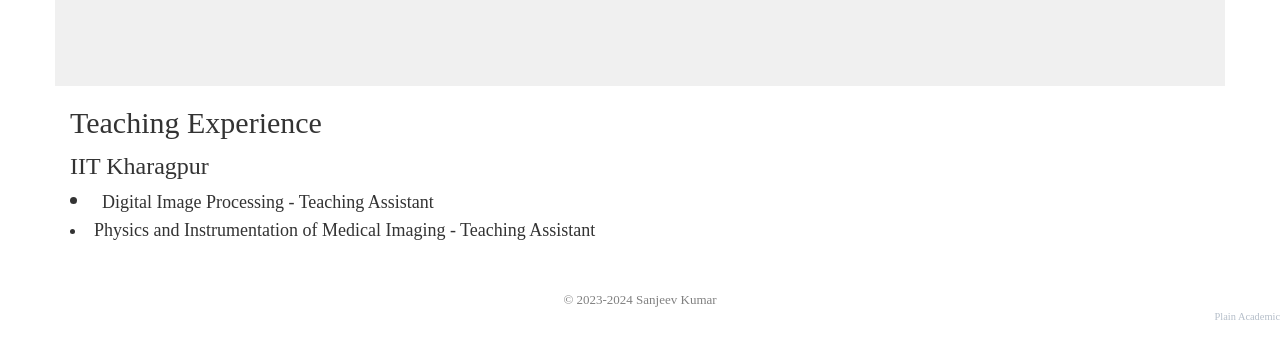
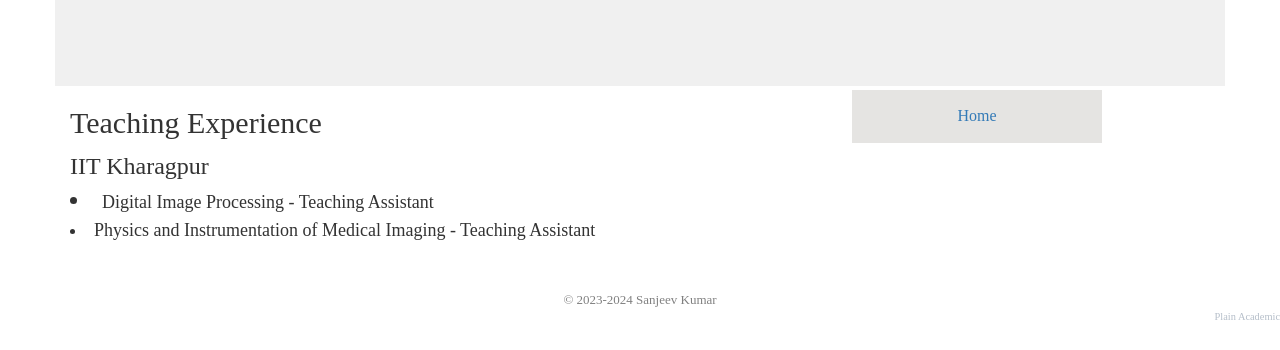
Before and after one commit to kumar-optoman/kumar-optoman.github.io, a plain HTML site: page index.html in a window 1280 px wide. Shown: the part 2400-2750 px from the top of the page. Drawn offline with nearby package versions, Linux system fonts and the light colour scheme.

Commit message:
Update index.html

```diff
--- a/index.html
+++ b/index.html
@@ -236,14 +236,17 @@
             </div>
 
 	<!-- Teaching -->
-            <div class="col-md-12" style="height: 25vh;">
+            <div class="col-md-8" style="height: 25vh;">
                 <h2 id="teaching">Teaching Experience</h2>
 		    <font face = "Times New Roman" size = "5">IIT Kharagpur<br/>
 		    <li> <font face = "Times New Roman" size = "4.5">Digital Image Processing - Teaching Assistant</li>
 		    <li> <font face = "Times New Roman" size = "4.5">Physics and Instrumentation of Medical Imaging - Teaching Assistant</li>
+	    </div>
 
-
-	    </div>
+	<!-- Home up arrow on the Sidebar -->
+            <div class="col-md-4">
+		<a href="index.html"><button class="button button1">Home</button></a>
+            </div>
 
 		<!-- Copyright -->
         <div class="col-md-12" style="height: 3vh;">
```
